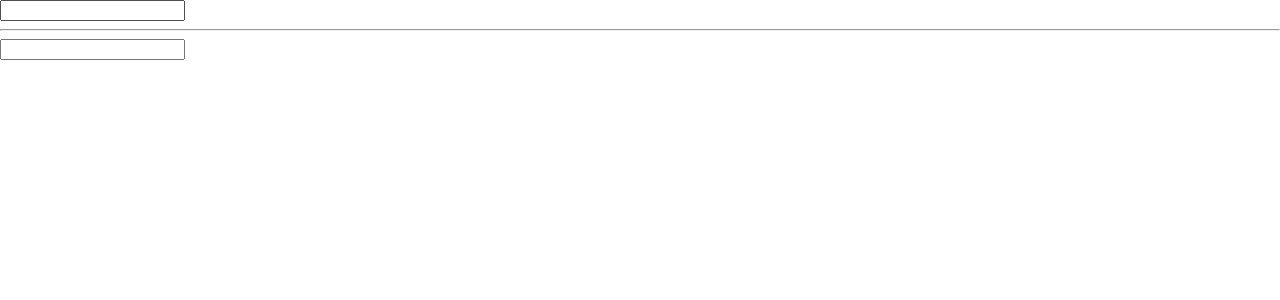
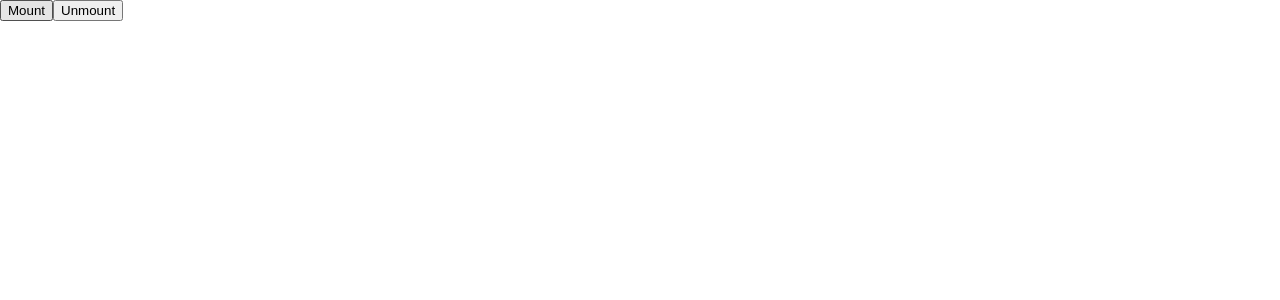
Before and after one commit to andrisazens/learning_react, a React (Create React App) app in the folder egghead.io/create-react-app/: page / in a window 1280 px wide. Shown: the top 300 px of the page. Built offline with nearby package versions, Linux system fonts and the light colour scheme.

Commit message:
React lifecycle hooks

```diff
--- /dev/null
+++ b/egghead.io/create-react-app/src/Lifecycle.js
@@ -0,0 +1,46 @@
+import React, { Component } from 'react';
+import ReactDom from 'react-dom';
+
+class App extends Component {
+    constructor() {
+        super();
+        this.state = { val: 0 }
+        this.update = this.update.bind(this)
+    }
+    update() {
+        this.setState({ val: this.state.val + 1 });
+    }
+    componentWillMount() {
+        console.log("componentWillMount");
+    }
+    render() {
+        console.log("render");
+        return <button onClick={this.update}>{ this.state.val }</button>
+    }
+    componentDidMount() {
+        console.log("componentDidMount");
+    }
+    componentWillUnmount() {
+        console.log("componentWillUnmount");
+    }
+}
+
+class Wrapper extends Component {
+    mount() {
+        ReactDom.render(<App/>, document.getElementById("a"))
+    }
+    unmount() {
+        ReactDom.unmountComponentAtNode(document.getElementById("a"))
+    }
+    render() {
+        return (
+            <div>
+                <button onClick={this.mount.bind(this) }>Mount</button>
+                <button onClick={this.unmount.bind(this) }>Unmount</button>
+                <div id="a"></div>
+            </div>
+        )
+    }
+}
+
+export default Wrapper;
--- a/egghead.io/create-react-app/src/index.js
+++ b/egghead.io/create-react-app/src/index.js
@@ -1,7 +1,7 @@
 import React from 'react';
 import ReactDOM from 'react-dom';
 //import App from './App';
-import App from "./Refs";
+import App from "./Lifecycle";
 import './index.css';
 
 ReactDOM.render(
```
